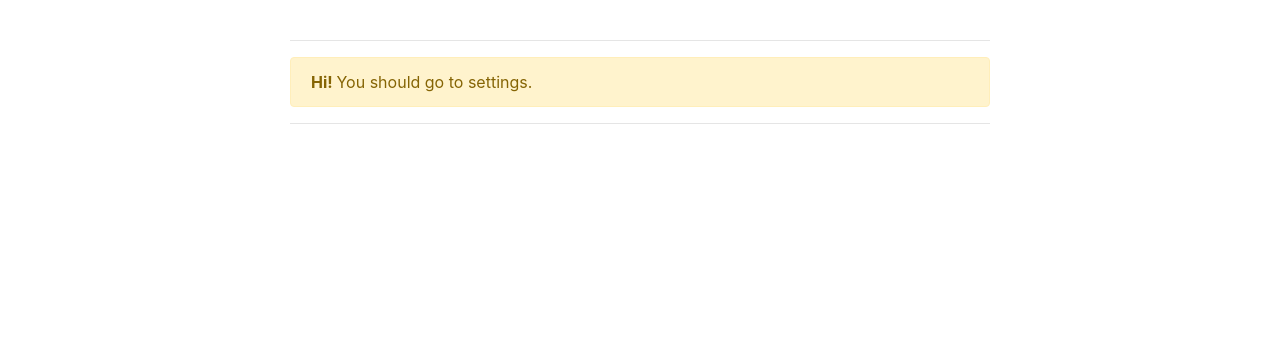
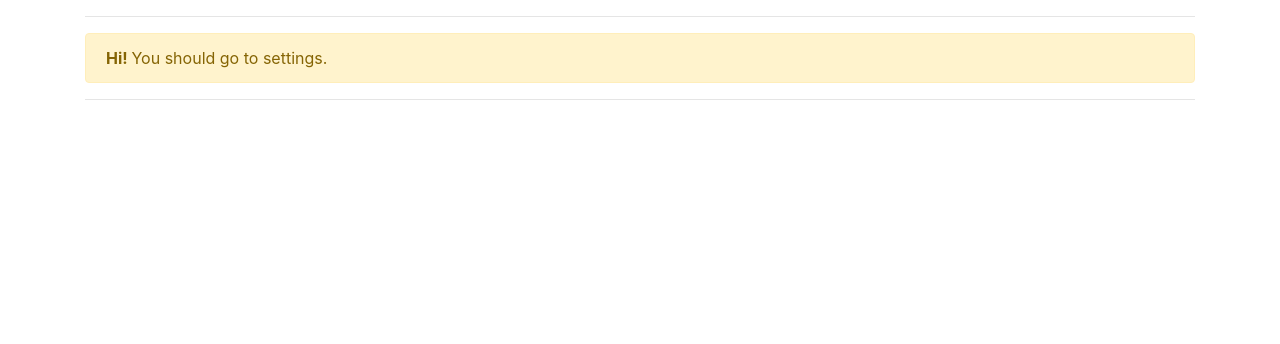
Before and after one commit to massinlaaouaj/FULLPING, a PHP site: page / in a window 1280 px wide. Shown: the part 76-420 px from the top of the page. Run offline with PHP 8.4, Linux system fonts and the light colour scheme.

Commit message:
FIXING PROJECT - V0.1.1 - PATH RELATED BUGS AND OTHERS

```diff
--- a/FULL_PING-ES/www/assets/css/main.css
+++ b/FULL_PING-ES/www/assets/css/main.css
@@ -26,14 +26,6 @@
     min-width: 400px;
 }
 
-        .divglobal {
-            width: 700px;
-            margin-left: auto;
-            margin-right: auto;
-            margin-top: 40px;
-            min-width: 700px;
-        }
-
 .mm {
     margin-top: 30px;
 }
@@ -52,9 +44,6 @@
     padding-right: 15px;
 }
 
-        .svg_up {
-        }
-
 .footer {
     position: fixed;
     width: 100%;
--- a/FULL_PING-ES/www/assets/php/show.php
+++ b/FULL_PING-ES/www/assets/php/show.php
@@ -2,14 +2,17 @@
 
     function table() {
 
+        $cwd = getcwd();
+        $upper = dirname(__DIR__, 3);
+        chdir($upper);
         $file_content = file_get_contents('ip_list.json');
         $file_decode = json_decode($file_content,true);
-
+        chdir($cwd);
         if (isset($file_decode[1])) {
 
         ?>
 
-            <table class="table table-hover table-dark">
+            <table class="table table-hover table-light">
                 <thead>
                     <tr>
                         <th scope="col">UP/DOWN</th>
@@ -30,7 +33,7 @@
                                 print_r ("
                                 <tr>
                                     <td>".$up_down[0]."</td>
-                                    <td><button type='button' class='btn btn-light'>name</button></td>
+                                    <td><button type='button' class='btn btn-dark'>name</button></td>
                                     <td>".$ip_mostra['IP']."</td>
                                     <td>".$up_down[1]."ms</td>
                                 </tr>
--- a/FULL_PING-ES/www/index.php
+++ b/FULL_PING-ES/www/index.php
@@ -22,23 +22,18 @@
 
         </div>
 
-        <div class="divglobal">
+        <div class="container">
             <hr>
             <?php
                 include ("assets/php/show.php");
 
-                $file_content = file_get_contents('ip_list.json');
+                $file_content = file_get_contents('../ip_list.json');
                 $file_decode = json_decode($file_content,true);
                 $count = count($file_decode);
                 $count = $count - 1;
                 $count = $count * 1000;
 
                 table();
-            /*
-                $i=0;
-                while ($i<50) {
-                    table();
-                }*/
             ?>
 
             <hr>
```
Also changed, not shown: FULL_PING-ES/ip_list.json (+4 -4 lines). Lines whose indentation alone changed are shown as unchanged.
